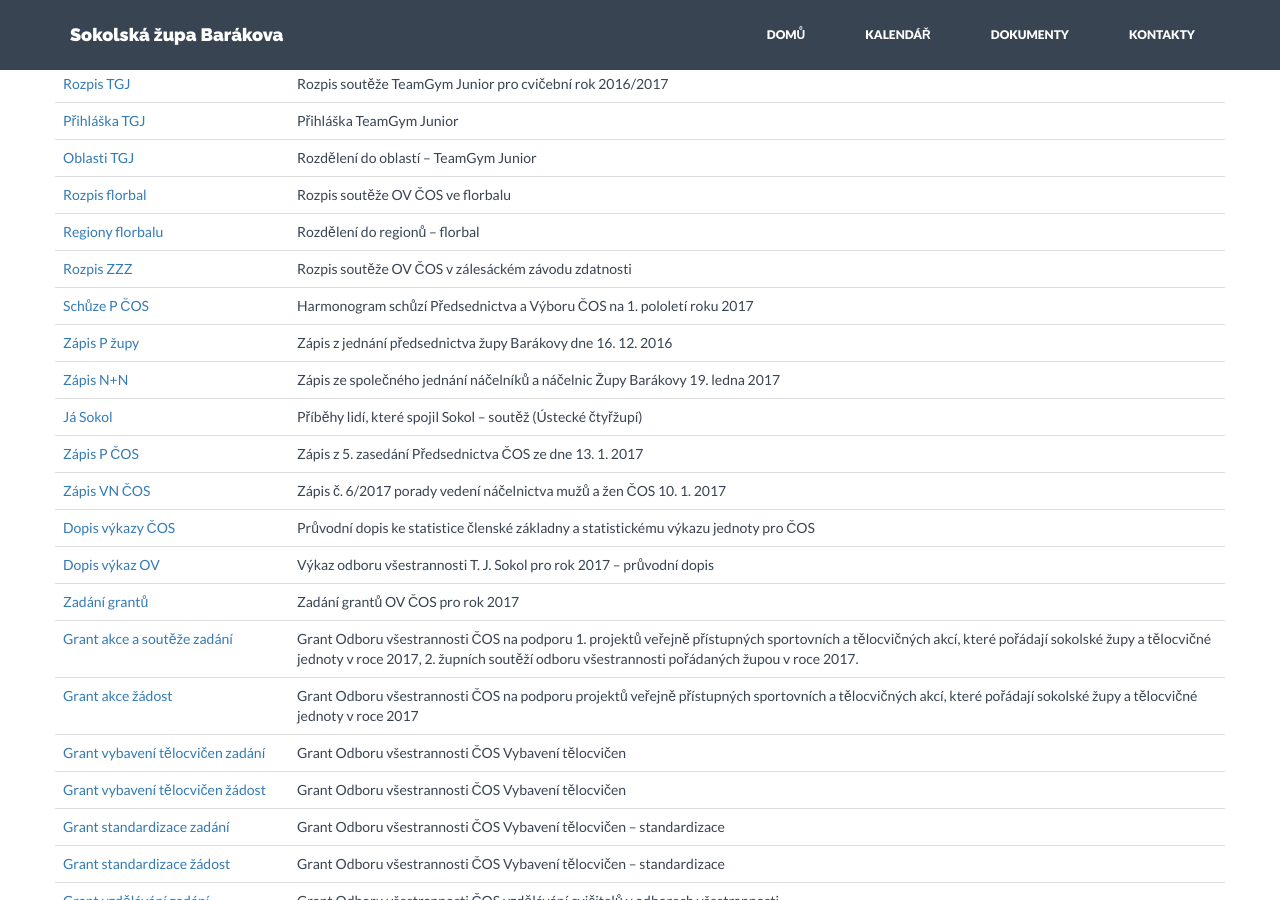
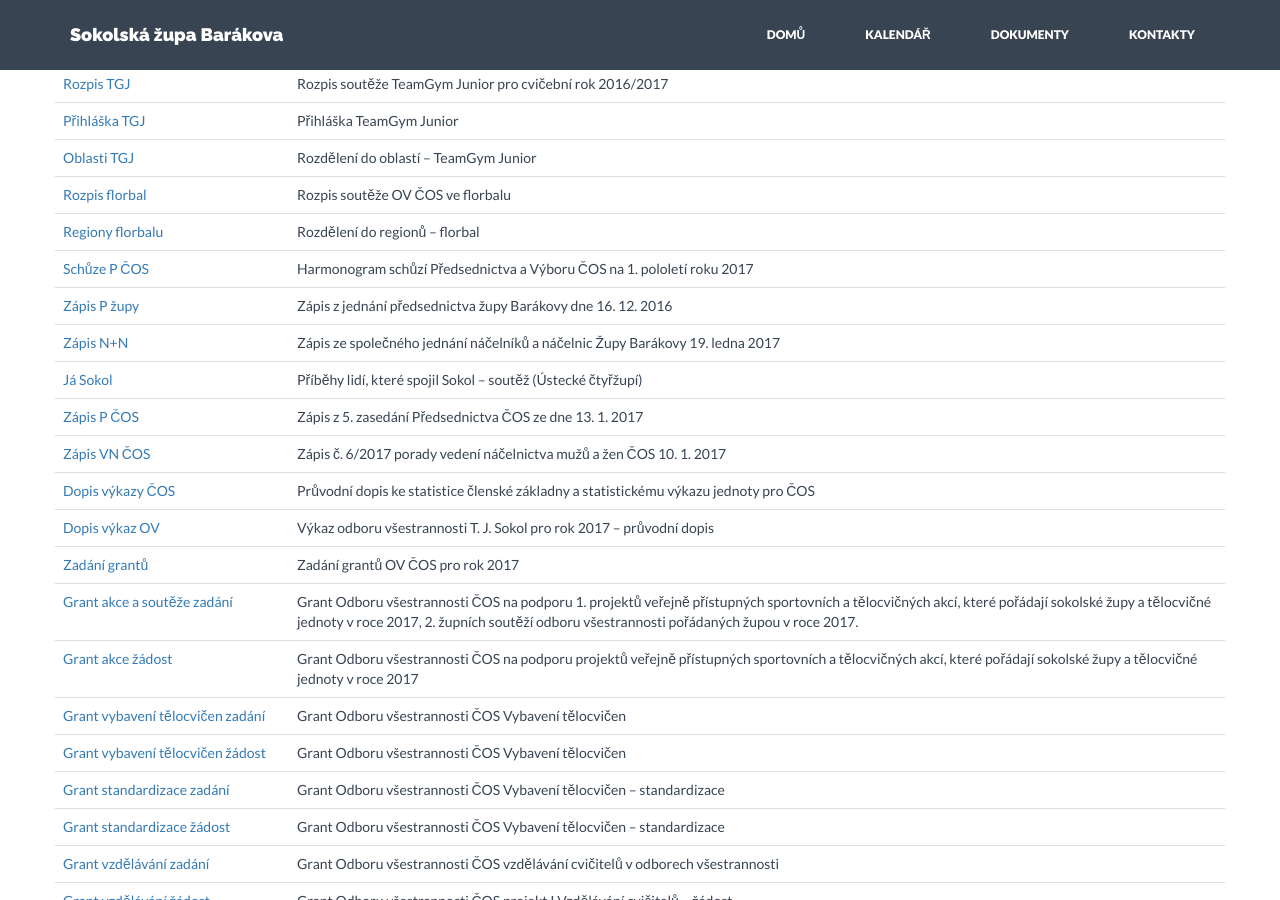
Before and after one commit to milanhybner/zbarakova.cz, a Jekyll site: the page built from dokumenty.md, in a window 1280 px wide and 900 px high, scrolled down 1121 px. Built offline with Jekyll 4.4.1, drawn with Linux system fonts in a browser that asks for light colours; nearby versions of some CDN libraries.

Commit message:
Přidán odkaz na stránku ZZZ
Zálesácký závod zdatnosti Mšeno 26.3.

https://www.sokol.cz/sokol/index.php?action=zobrazakci&id=1488058201

```diff
--- a/_data/akce.yaml
+++ b/_data/akce.yaml
@@ -227,7 +227,7 @@
 
 - datum: 2017-03-26
   nazev: ZZZ – Zálesácký závod zdatnosti župní závod (Mšeno)
-  url:
+  url: https://www.sokol.cz/sokol/index.php?action=zobrazakci&id=1488058201
   druh: přebor
 
 - datum: 2017-03-26
--- a/_data/dokumenty.yaml
+++ b/_data/dokumenty.yaml
@@ -113,10 +113,6 @@
 - nazev: Regiony florbalu
   url: https://drive.google.com/open?id=0B0w6gDorCVUkaWFUbGZQWWdkanQyazE1ejFJanlJRWpJeWo4
   popis: Rozdělení do regionů – florbal
-
-- nazev: Rozpis ZZZ
-  url: https://drive.google.com/open?id=0B0w6gDorCVUkOGd2YVdGTmIwMUpkOVYwRmNYS0JSTlNsYS00
-  popis: Rozpis soutěže OV ČOS v zálesáckém závodu zdatnosti
 
 - nazev: Schůze P ČOS
   url: https://drive.google.com/open?id=0B0w6gDorCVUkR2RENE02dWh4OXpFVktsaklxZTNXbHI4VUFR
```
